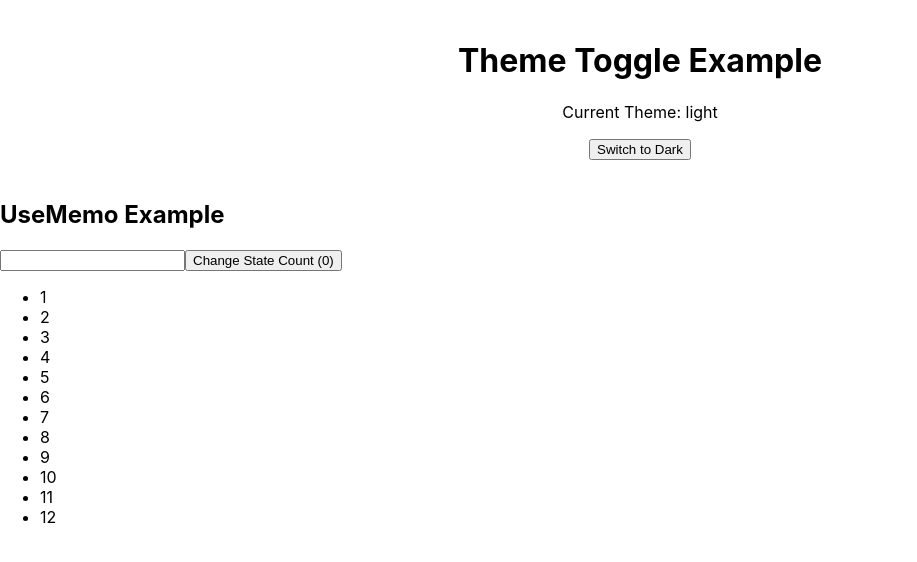
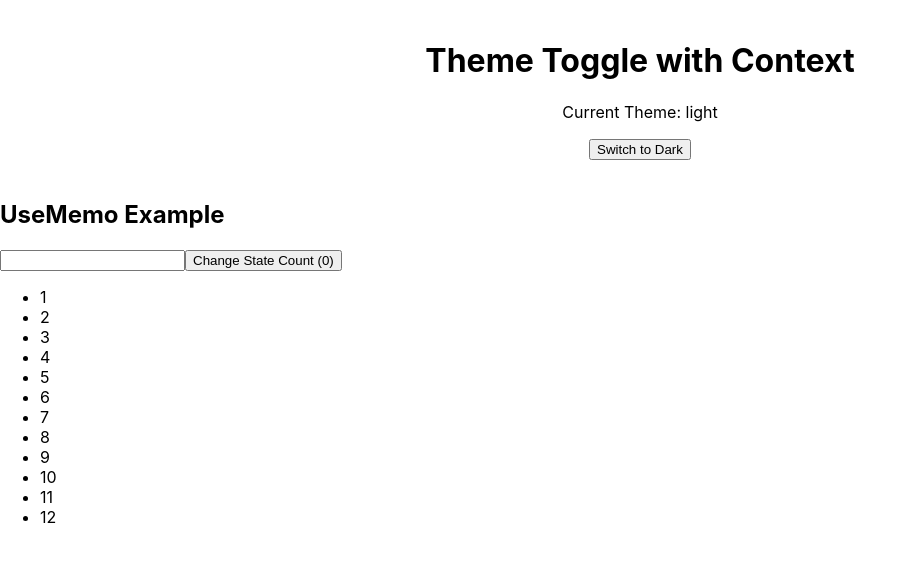
Before and after one commit to lekshmibp08/BW-2, a React (Create React App) app in the folder React/my-app/: page / in a window 1280 px wide. Shown: the top 562 px of the page, without its empty margins (0-917 px from the left). Built offline with nearby package versions, Linux system fonts and the light colour scheme; the HTML template or start-up script is replaced by a standard one.

Commit message:
theme change with context api

```diff
--- a/React/my-app/src/App.js
+++ b/React/my-app/src/App.js
@@ -1,16 +1,20 @@
 import React, { Suspense } from "react";
 import ErrorBoundary from "./ErrorBoundary";
-import ToggleTheme from "./ToggleTheme";
+import ThemeComponent from "./ThemeComponent";
+//import ToggleTheme from "./ToggleTheme";
+import ThemeProvider from "./ThemeProvider";
 
 const UseMemoExample = React.lazy(() => import("./UseMemoExample"));
 
 function App() {
   return (
     <ErrorBoundary>
-      <ToggleTheme/>
-      <Suspense fallback={<h3>Loading...</h3>}>
-        <UseMemoExample />
-      </Suspense>
+      <ThemeProvider>
+        <ThemeComponent/>
+        <Suspense fallback={<h3>Loading...</h3>}>
+          <UseMemoExample />
+        </Suspense>
+      </ThemeProvider>
     </ErrorBoundary>
   );
 }
--- /dev/null
+++ b/React/my-app/src/ThemeComponent.jsx
@@ -0,0 +1,18 @@
+import React, { useContext } from "react";
+import { ThemeContext } from "./ThemeProvider";
+import './App.css';
+
+const ThemeComponent = () => {
+  const { theme, toggleTheme } = useContext(ThemeContext);
+  return (
+    <div className={`app ${theme}`}>
+      <h1>Theme Toggle with Context</h1>
+      <p>Current Theme: {theme}</p>
+      <button onClick={toggleTheme}>
+        Switch to {theme === "light" ? "Dark" : "Light"}
+      </button>
+    </div>
+  );
+};
+
+export default ThemeComponent;
--- /dev/null
+++ b/React/my-app/src/ThemeProvider.jsx
@@ -0,0 +1,19 @@
+import React, { createContext, useState } from 'react'
+
+export const ThemeContext = createContext();
+
+const ThemeProvider = ({ children }) => {
+    const [theme, setTheme] = useState('light');
+
+    const toggleTheme = () => {
+        setTheme((prev) => prev === 'light' ? 'dark' : 'light');
+    }
+
+  return (
+    <ThemeContext.Provider value={{theme, toggleTheme}}>
+        {children}
+    </ThemeContext.Provider>
+  )
+}
+
+export default ThemeProvider
```
Also changed, not shown: 1 other file (tests, documents, lock files or other folders).
